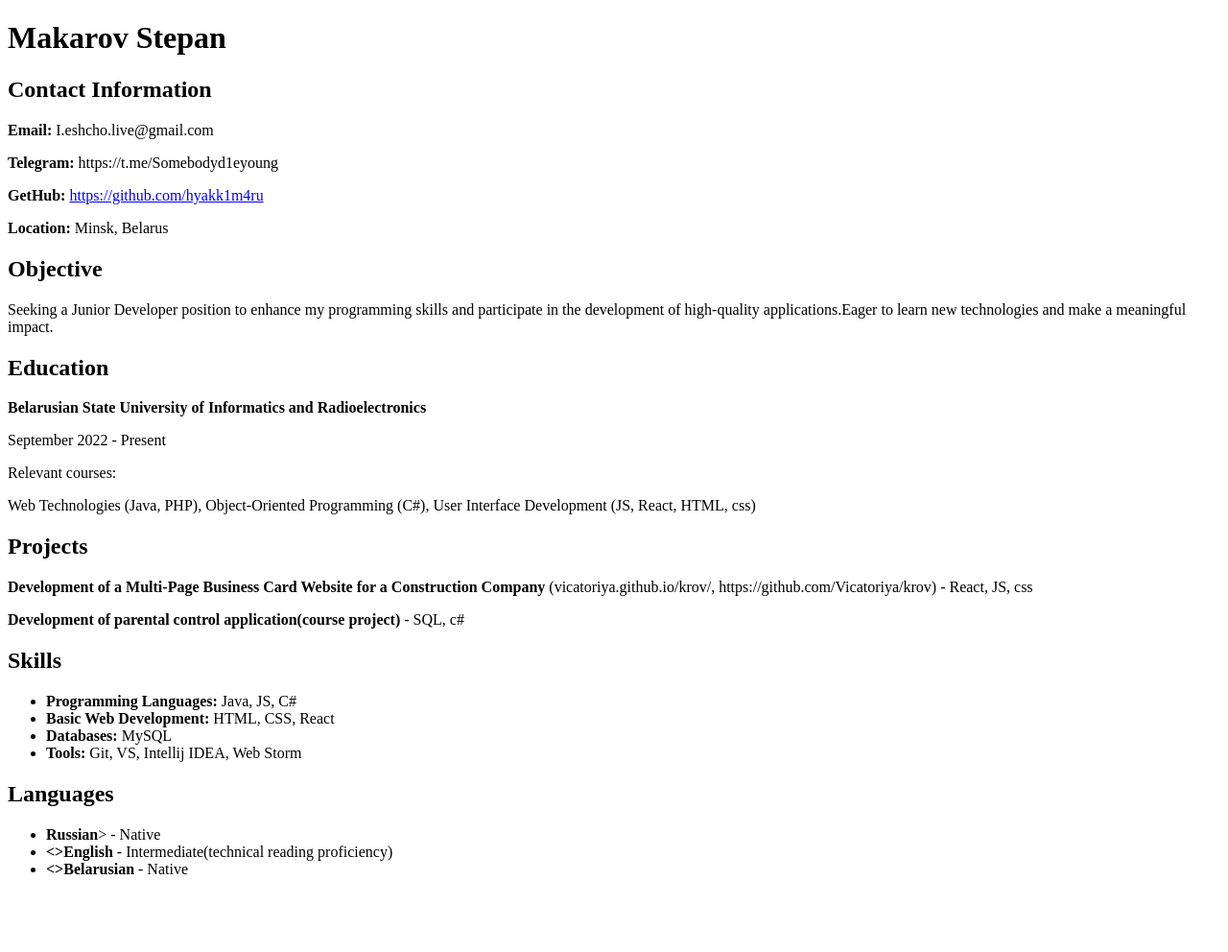
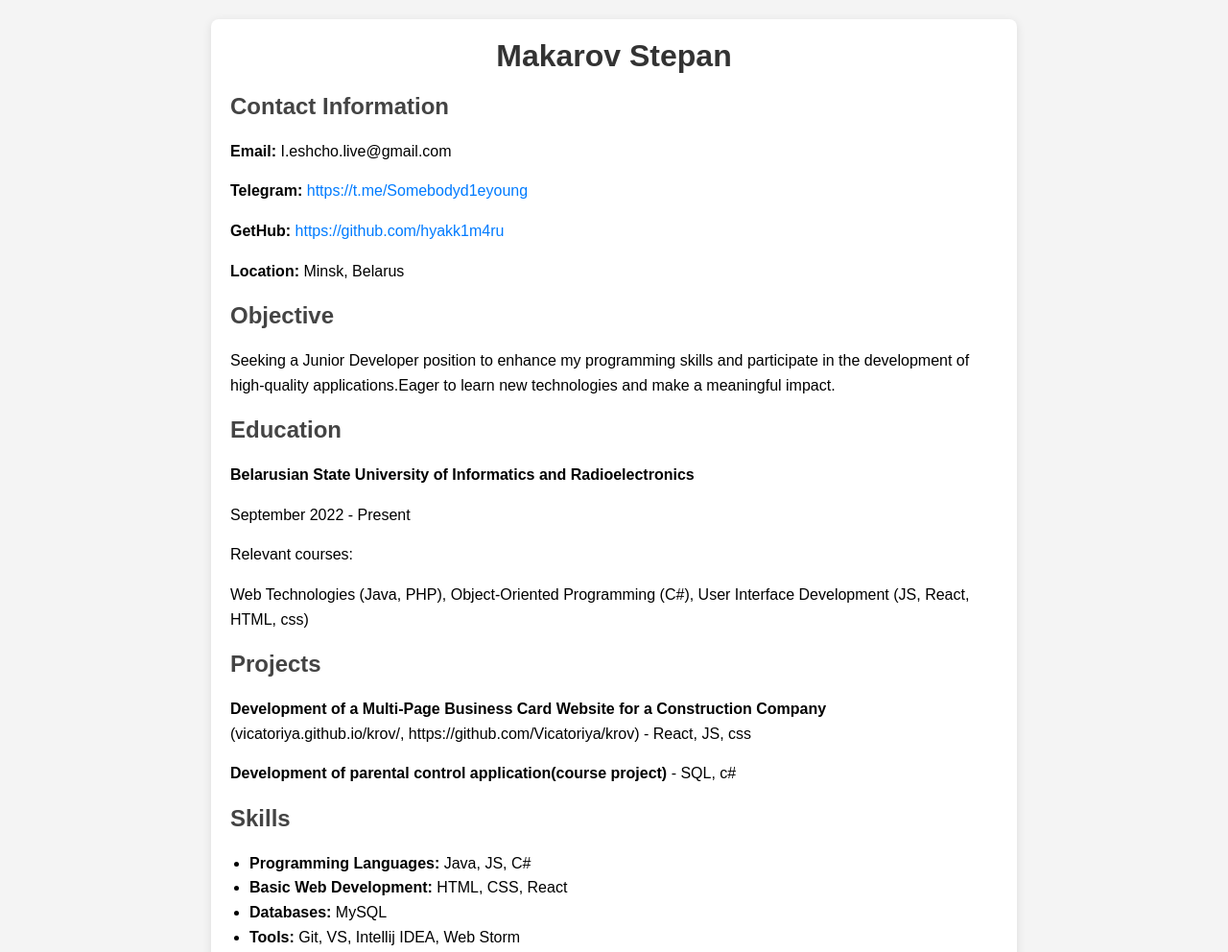
Before and after one commit to hyakk1m4ru/hyakk1m4ru.github.io, a plain HTML site: page src/index.html in a window 1280 px wide. Shown: the top 992 px of the page at 96% size. Before the commit the page ends 931 px from the top, so only its background shows below. Drawn offline with Linux system fonts and the light colour scheme.

Commit message:
added css (styles.css)

```diff
--- a/src/index.html
+++ b/src/index.html
@@ -9,10 +9,10 @@
 <body>
 <div class="container">
     <header>
-        <h1>Makarov Stepan</h1>
+        <h1 >Makarov Stepan</h1>
         <h2>Contact Information</h2>
         <p><strong>Email:</strong> I.eshcho.live@gmail.com</p>
-        <p><strong>Telegram:</strong> <a href="https://t.me/Somebodyd1eyoung"></a>https://t.me/Somebodyd1eyoung</p>
+        <p><strong>Telegram:</strong> <a href="https://t.me/Somebodyd1eyoung">https://t.me/Somebodyd1eyoung</a></p>
         <p><strong>GetHub:</strong> <a href="https://github.com/hyakk1m4ru">https://github.com/hyakk1m4ru</a></p>
         <p><strong>Location:</strong> Minsk, Belarus</p>
     </header>
--- a/src/styles.css
+++ b/src/styles.css
@@ -0,0 +1,51 @@
+body {
+    font-family: Arial, sans-serif;
+    background-color: #f4f4f4;
+    margin: 0;
+    padding: 20px;
+}
+
+.container {
+    max-width: 800px;
+    margin: auto;
+    background: white;
+    padding: 20px;
+    border-radius: 8px;
+    box-shadow: 0 2px 10px rgba(0, 0, 0, 0.1);
+}
+
+header {
+
+    margin-bottom: 20px;
+}
+
+h1 {
+    text-align: center;
+    margin: 0;
+    color: #333;
+}
+
+h2 {
+    color: #444;
+}
+
+section {
+    margin-bottom: 20px;
+}
+
+p, ul {
+    line-height: 1.6;
+}
+
+ul {
+    padding-left: 20px;
+}
+
+a {
+    color: #007BFF;
+    text-decoration: none;
+}
+
+a:hover {
+    text-decoration: underline;
+}
```
